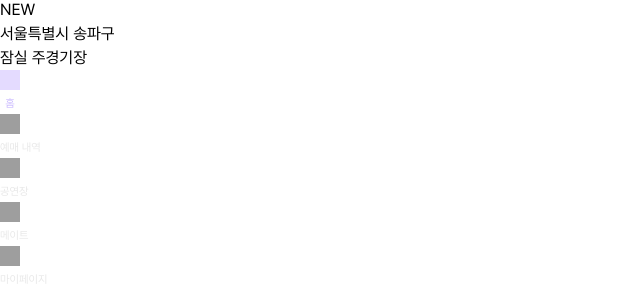
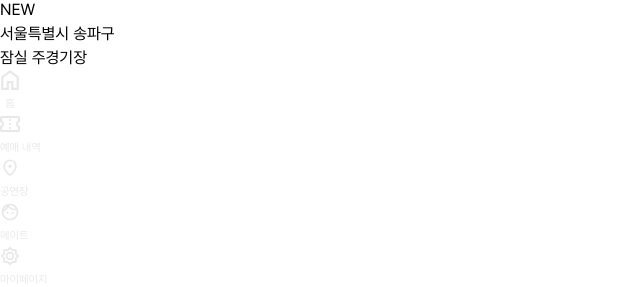
Before and after one commit to Co-N-next/CoNnext-FE, a React (Vite) app in the folder coNnext/: page / in a window 1280 px wide. Shown: the part 1786-2073 px from the top of the page, without its empty margins (0-640 px from the left). Built offline with nearby package versions, Linux system fonts and the light colour scheme; grey boxes are pictures that could not be loaded.

Commit message:
[#40] feat : footer 수정

```diff
--- a/coNnext/src/components/layout/Footer.tsx
+++ b/coNnext/src/components/layout/Footer.tsx
@@ -1,18 +1,18 @@
 import React from 'react';
 import { useNavigate, useLocation } from 'react-router-dom';
 
-import HomeIcon from '../../assets/Icons/footer/Home.svg';
-import ReserveIcon from '../../assets/Icons/footer/ReserveList.svg';
-import FindHallIcon from '../../assets/Icons/footer/FindHall.svg';
-import MateIcon from '../../assets/Icons/footer/Mate.svg';
-import MyPageIcon from '../../assets/Icons/footer/MyPage.svg';
+import HomeIcon from '../../assets/footer/Home.svg';
+import ReserveIcon from '../../assets/footer/ReserveList.svg';
+import FindHallIcon from '../../assets/footer/FindHall.svg';
+import MateIcon from '../../assets/footer/Mate.svg';
+import MyPageIcon from '../../assets/footer/MyPage.svg';
 
 const Footer: React.FC = () => {
   const navigate = useNavigate();
   const location = useLocation();
 
    const navItems = [
-   { id: 1, label: '홈', path: '/', icon: HomeIcon },
+   { id: 1, label: '홈', path: '/home', icon: HomeIcon },
     { id: 2, label: '예매 내역', path: '/reserve', icon: ReserveIcon },
     { id: 3, label: '공연장', path: '/findhall', icon: FindHallIcon },
     { id: 4, label: '메이트', path: '/mate', icon: MateIcon },
```
